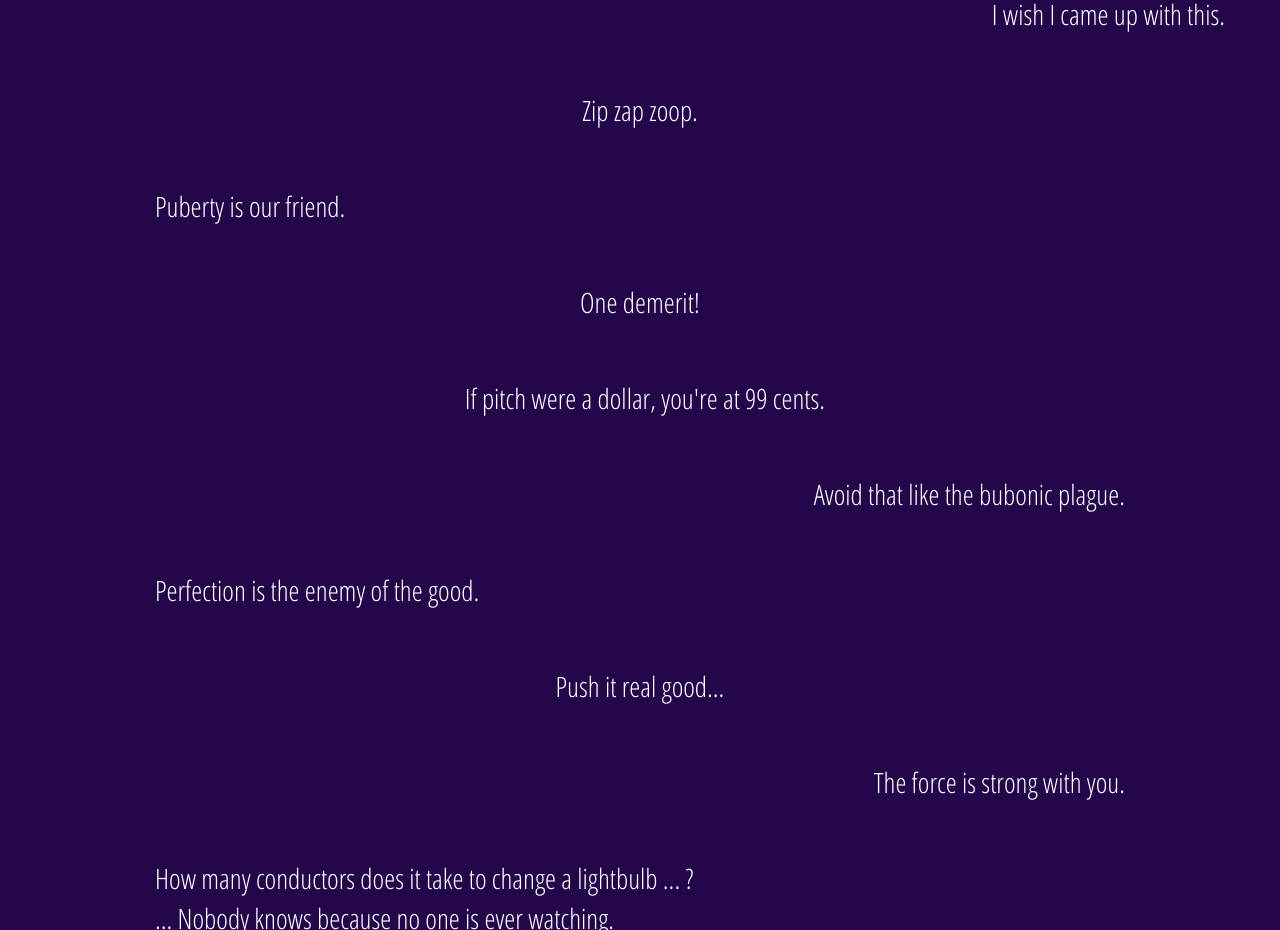
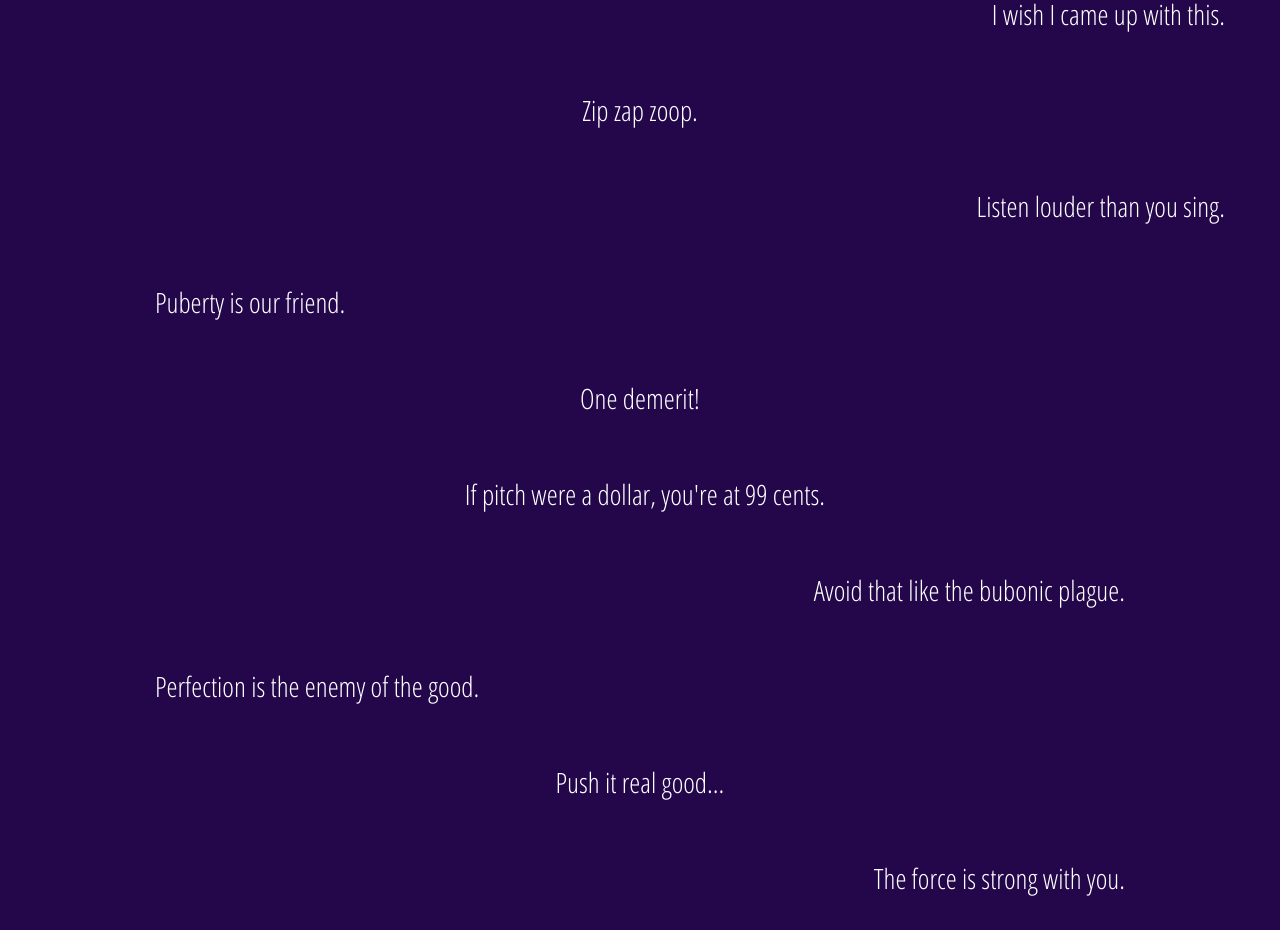
Before and after one commit to OGBrad/OGBrad.github.io, a plain HTML site: page index.html in a window 1280 px wide. Shown: the part 1700-2630 px from the top of the page. Drawn offline with nearby package versions, Linux system fonts and the light colour scheme; a web font is replaced by a local one.

Commit message:
Add "listen louder than you sing" quote.
This commit resolves https://github.com/OGBrad/OGBrad.github.io/issues/1.

```diff
--- a/index.html
+++ b/index.html
@@ -53,6 +53,9 @@
             <div class="quote col-xs-12 text-center">
               Zip zap zoop.
             </div>
+            <div class="quote col-xs-12 text-right">
+              Listen louder than you sing.
+            </div>
             <div class="quote col-xs-7 col-xs-offset-1 text-left">
               Puberty is our friend.
             </div>
```
